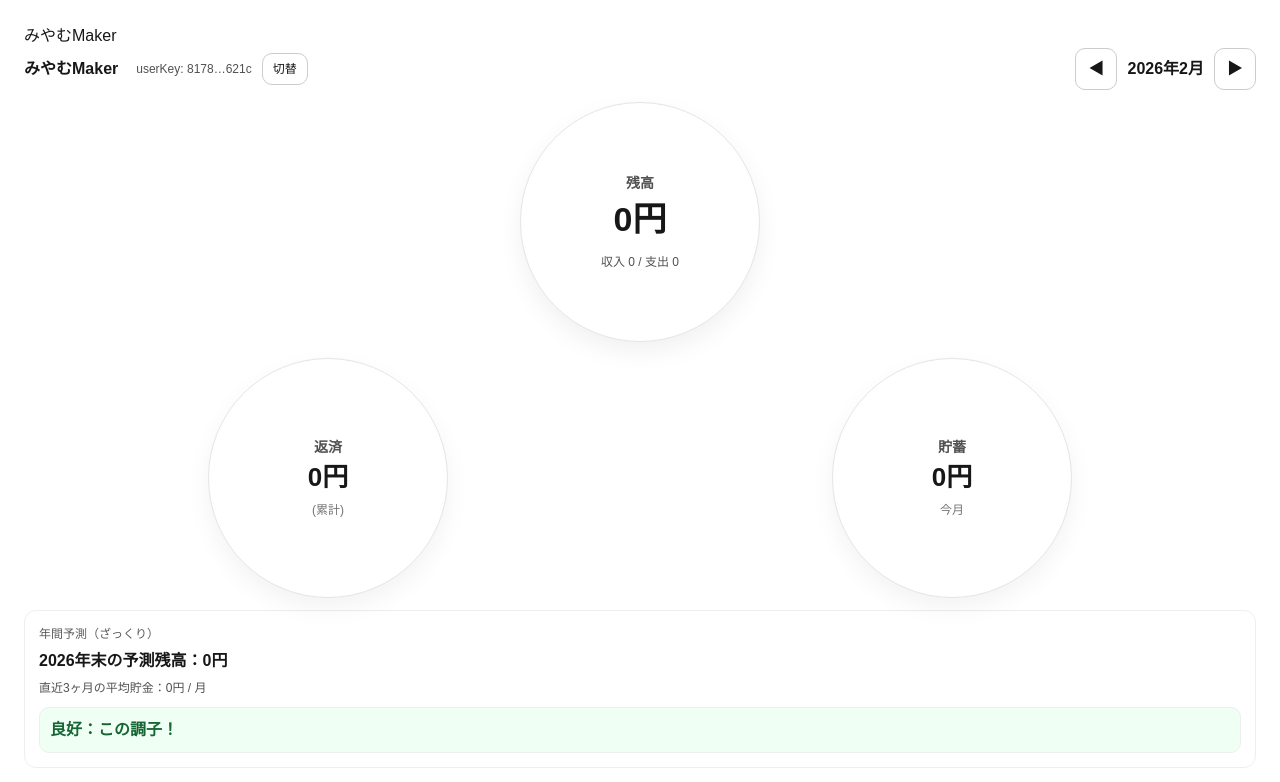
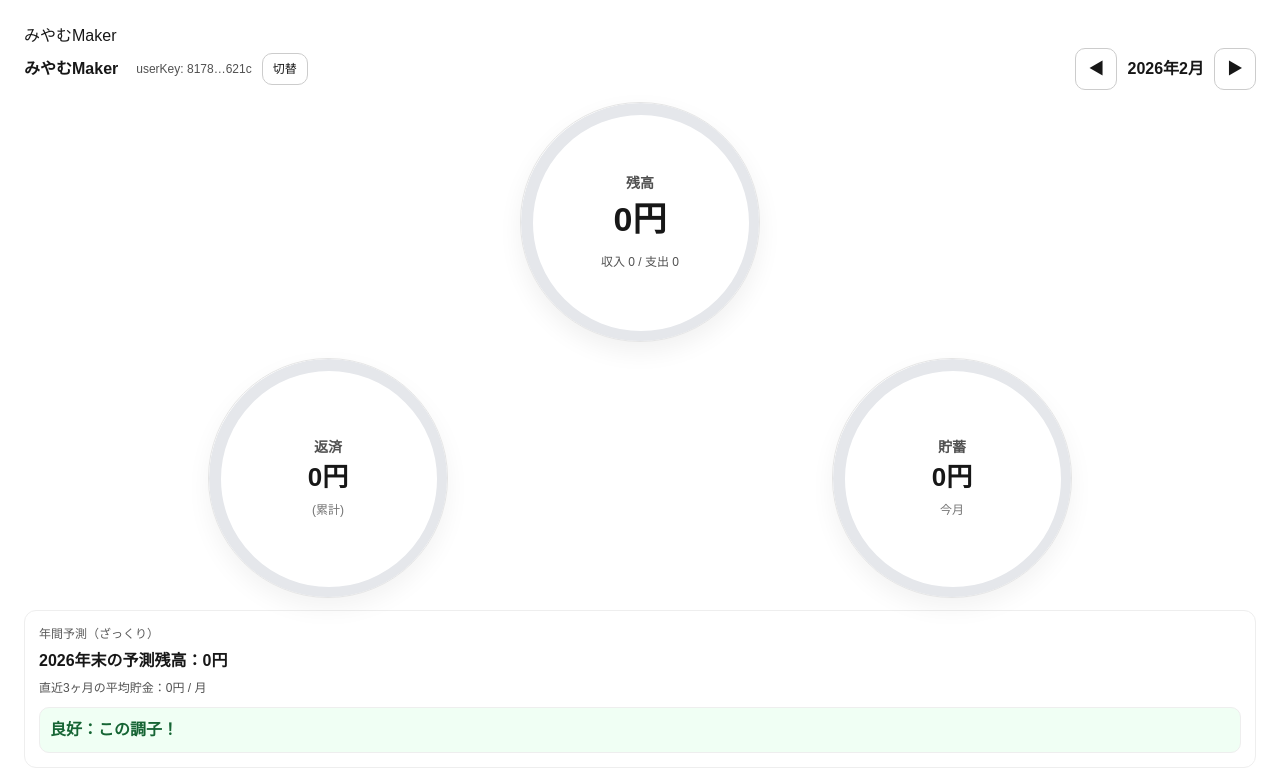
Before and after one commit to miyamu386-coder/miyamu-budget, a Next.js app: page / in a window 1280 px wide. Shown: the top 782 px of the page. Built offline with nearby package versions, Linux system fonts and the light colour scheme; no server answers.

Commit message:
feat: add rings (balance gray / debt red / saving green)

```diff
--- a/app/TransactionsClient.tsx
+++ b/app/TransactionsClient.tsx
@@ -74,6 +74,66 @@ function maskKey(k: string) {
 
 function normalizeUserKeyInput(s: string) {
   return s.trim().slice(0, 64);
+}
+
+/**
+ * ✅ リング描画（SVG）
+ * progress: 0〜1
+ */
+function Ring({
+  size,
+  stroke,
+  progress,
+  color,
+  trackColor = "#e5e7eb",
+}: {
+  size: number;
+  stroke: number;
+  progress: number;
+  color: string;
+  trackColor?: string;
+}) {
+  const p = clamp01(progress);
+  const r = (size - stroke) / 2;
+  const c = 2 * Math.PI * r;
+  const dashOffset = c * (1 - p);
+
+  return (
+    <svg
+      width={size}
+      height={size}
+      style={{
+        position: "absolute",
+        inset: 0,
+        pointerEvents: "none",
+      }}
+      viewBox={`0 0 ${size} ${size}`}
+    >
+      {/* track */}
+      <circle
+        cx={size / 2}
+        cy={size / 2}
+        r={r}
+        fill="none"
+        stroke={trackColor}
+        strokeWidth={stroke}
+      />
+      {/* progress */}
+      <circle
+        cx={size / 2}
+        cy={size / 2}
+        r={r}
+        fill="none"
+        stroke={color}
+        strokeWidth={stroke}
+        strokeLinecap="round"
+        strokeDasharray={c}
+        strokeDashoffset={dashOffset}
+        transform={`rotate(-90 ${size / 2} ${size / 2})`}
+        style={{ transition: "stroke-dashoffset 0.35s ease" }}
+      />
+    </svg>
+  );
 }
 
 export default function TransactionsClient({ initialTransactions }: Props) {
@@ -184,9 +244,7 @@ export default function TransactionsClient({ initialTransactions }: Props) {
   const savedThisMonth = summary.balance;
   const remainToMonthlySave = Math.max(0, monthlySaveTarget - savedThisMonth);
   const progressMonthlySave =
-    monthlySaveTarget > 0
-      ? clamp01(savedThisMonth / monthlySaveTarget)
-      : 0;
+    monthlySaveTarget > 0 ? clamp01(savedThisMonth / monthlySaveTarget) : 0;
 
   // --- ④ 年間予測 & 危険ゾーン（シンプル版）
   const monthlyBalances = useMemo(() => {
@@ -262,6 +320,17 @@ export default function TransactionsClient({ initialTransactions }: Props) {
   // 残り返済総額
   const remainingDebt = Math.max(0, debtTotal - repaidTotal);
 
+  // ✅ リング進捗
+  // 残高：目標に近づくほど増える（グレー）
+  const balanceRingProgress = progressToTarget;
+
+  // 返済：B方式 → 「残り割合」が減っていく（赤）
+  const debtRingProgress =
+    debtTotal > 0 ? clamp01(remainingDebt / debtTotal) : 0;
+
+  // 貯蓄：今月目標に近づくほど増える（緑）
+  const saveRingProgress = progressMonthlySave;
+
   // スマホ判定（サイズ調整）
   const [isMobile, setIsMobile] = useState(false);
   useEffect(() => {
@@ -278,13 +347,15 @@ export default function TransactionsClient({ initialTransactions }: Props) {
   >(null);
 
   const sizeFor = (key: "balance" | "debt" | "save") => {
-    const base = isMobile ? 140 : 240;   // 通常（スマホは少し小さめ）
+    const base = isMobile ? 140 : 240; // 通常（スマホは少し小さめ）
     const active = isMobile ? 220 : 300; // 拡大
-    const small = isMobile ? 115 : 190;  // 他2つ
+    const small = isMobile ? 115 : 190; // 他2つ
 
     if (activeCircle === null) return base;
     return activeCircle === key ? active : small;
   };
+
+  const strokeFor = () => (isMobile ? 10 : 12);
 
   // どの円をタップしたかで入力UIを出す
   const circleEditorTitle =
@@ -480,8 +551,18 @@ export default function TransactionsClient({ initialTransactions }: Props) {
               userSelect: "none",
               cursor: "pointer",
               textAlign: "center",
+              position: "relative",
+              overflow: "hidden",
             }}
           >
+            {/* 残高リング（グレー） */}
+            <Ring
+              size={sizeFor("balance")}
+              stroke={strokeFor()}
+              progress={balanceRingProgress}
+              color="#9ca3af"
+            />
+
             <div style={{ fontSize: 14, opacity: 0.75, fontWeight: 700 }}>
               残高
             </div>
@@ -529,8 +610,18 @@ export default function TransactionsClient({ initialTransactions }: Props) {
               userSelect: "none",
               cursor: "pointer",
               textAlign: "center",
+              position: "relative",
+              overflow: "hidden",
             }}
           >
+            {/* 返済リング（赤：残り割合が減る） */}
+            <Ring
+              size={sizeFor("debt")}
+              stroke={strokeFor()}
+              progress={debtRingProgress}
+              color="#ef4444"
+            />
+
             <div style={{ fontSize: 14, opacity: 0.75, fontWeight: 700 }}>
               返済
             </div>
@@ -577,8 +668,18 @@ export default function TransactionsClient({ initialTransactions }: Props) {
               userSelect: "none",
               cursor: "pointer",
               textAlign: "center",
+              position: "relative",
+              overflow: "hidden",
             }}
           >
+            {/* 貯蓄リング（緑：増える） */}
+            <Ring
+              size={sizeFor("save")}
+              stroke={strokeFor()}
+              progress={saveRingProgress}
+              color="#22c55e"
+            />
+
             <div style={{ fontSize: 14, opacity: 0.75, fontWeight: 700 }}>
               貯蓄
             </div>
@@ -734,7 +835,13 @@ export default function TransactionsClient({ initialTransactions }: Props) {
             </>
           )}
 
-          <div style={{ display: "flex", justifyContent: "flex-end", marginTop: 12 }}>
+          <div
+            style={{
+              display: "flex",
+              justifyContent: "flex-end",
+              marginTop: 12,
+            }}
+          >
             <button
               type="button"
               onClick={() => setActiveCircle(null)}
```
